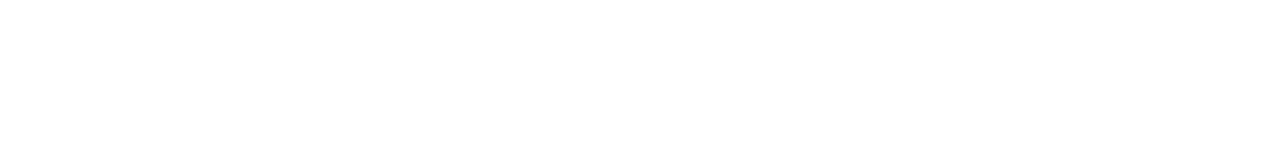
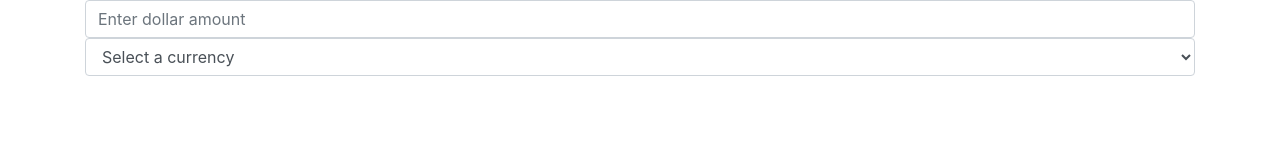
Before and after one commit to RyanDanielWalker/CurrencyExchanger, a website built with webpack: page src/index.html in a window 1280 px wide. Built offline with nearby package versions, Linux system fonts and the light colour scheme.

Commit message:
Create basic UI

```diff
--- a/src/index.html
+++ b/src/index.html
@@ -12,6 +12,17 @@
 
   <div class="container">
     <form id="moneyForm">
+      <input type="number" min="0" class="form-control" id="userAmount" placeholder="Enter dollar amount">
+      <select class="form-control" id="exchangeTo">
+        <option selected>Select a currency</option>
+        <option val="EUR">Euro (EUR)</option>
+        <option val="JPY">Yen (JPY)</option>
+        <option val="CNY">Renminbi (CNY)</option>
+        <option val="BRL">Real (BRL)</option>
+        <option val="MXN">Peso (MXN)</option>
+        <option val="XXL">$Ryan (RYN)</option>
+        <button type="submit">Submit</button>
+      </select>
 
     </form>
 
```
